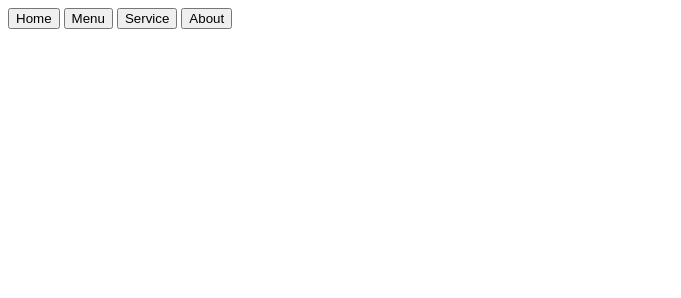
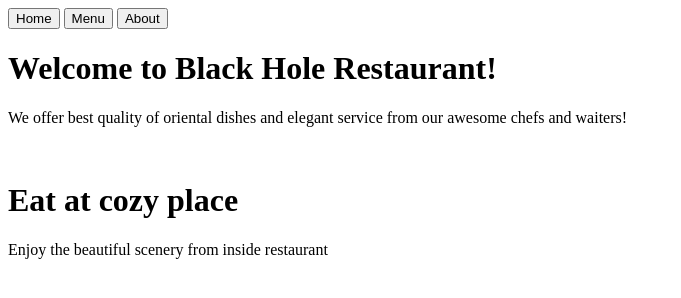
Before and after one commit to tingtung46/restaurant-page, a plain HTML site: page index.html in a window 1280 px wide. Shown: the whole page, without its empty margins (0-681 px from the left). Drawn offline with Linux system fonts and the light colour scheme.

Commit message:
Update dist

```diff
--- a/index.html
+++ b/index.html
@@ -1 +1 @@
-<!doctype html><html lang="en"><head><meta charset="UTF-8"><meta name="viewport" content="width=device-width,initial-scale=1"><title>Restaurant Page</title><script defer="defer" src="main.js"></script></head><body><header><nav><button class="tab">Home</button> <button class="tab">Menu</button> <button class="tab">Service</button> <button class="tab">About</button></nav></header><div id="content"></div></body></html>
+<!doctype html><html lang="en"><head><meta charset="UTF-8"><meta name="viewport" content="width=device-width,initial-scale=1"><title>Restaurant Page</title><script defer="defer" src="main.js"></script></head><body><header><nav><button class="tab">Home</button> <button class="tab">Menu</button> <button class="tab">About</button></nav></header><div id="content"></div></body></html>
--- a/main.js
+++ b/main.js
@@ -1 +1 @@
-console.log("Hello our great customer!");
+(()=>{"use strict";const e=new function(){const e=document.createElement("h1");e.textContent="Welcome to Black Hole Restaurant!";const t=document.createElement("div"),n=document.createElement("p");n.textContent="We offer best quality of oriental dishes and elegant service from our awesome chefs and waiters!";const o=new Image;o.src="",t.append(n,o);const c=document.createElement("div"),r=document.createElement("h1");r.textContent="Eat at cozy place";const a=document.createElement("p");return a.textContent="Enjoy the beautiful scenery from inside restaurant",c.append(r,a),{header:e,restInfo:t,restPlace:c}};console.log("Hello our great customer!"),document.querySelector("#content").append(e.header,e.restInfo,e.restPlace)})();
```
